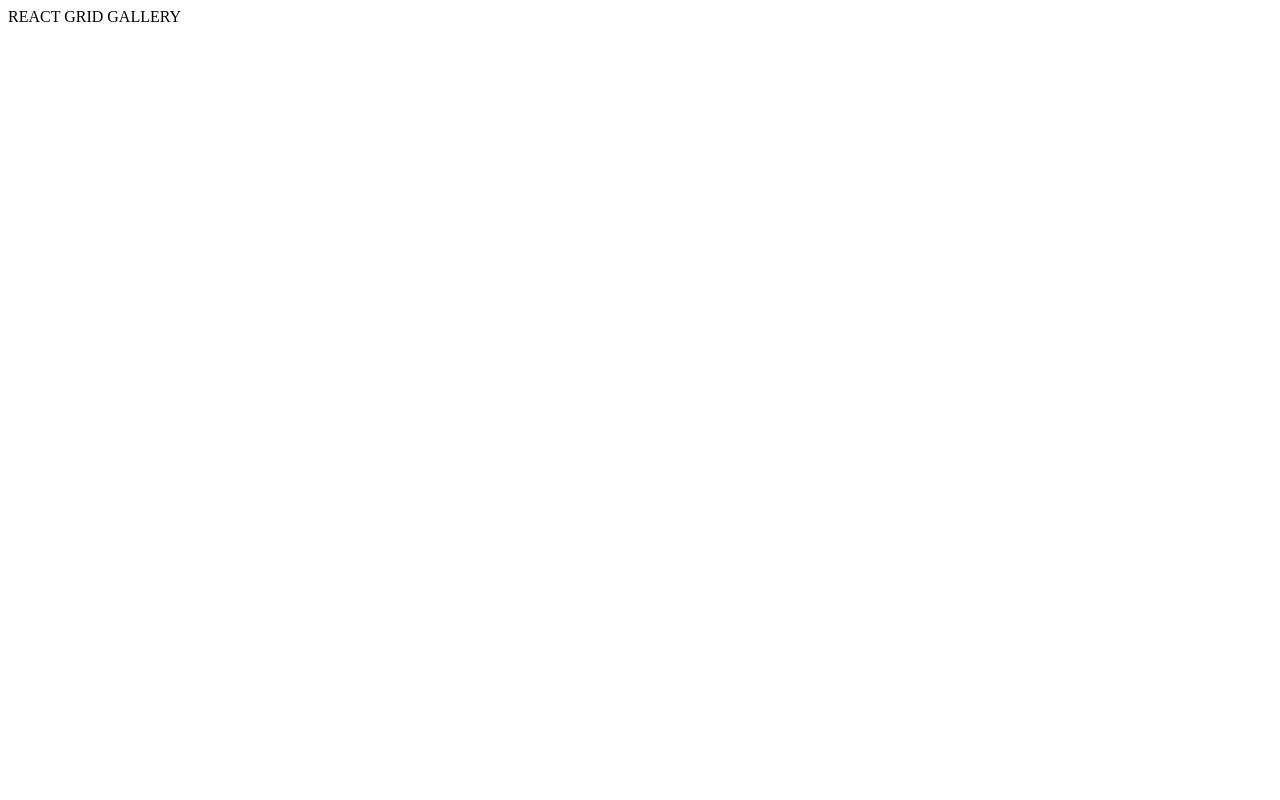
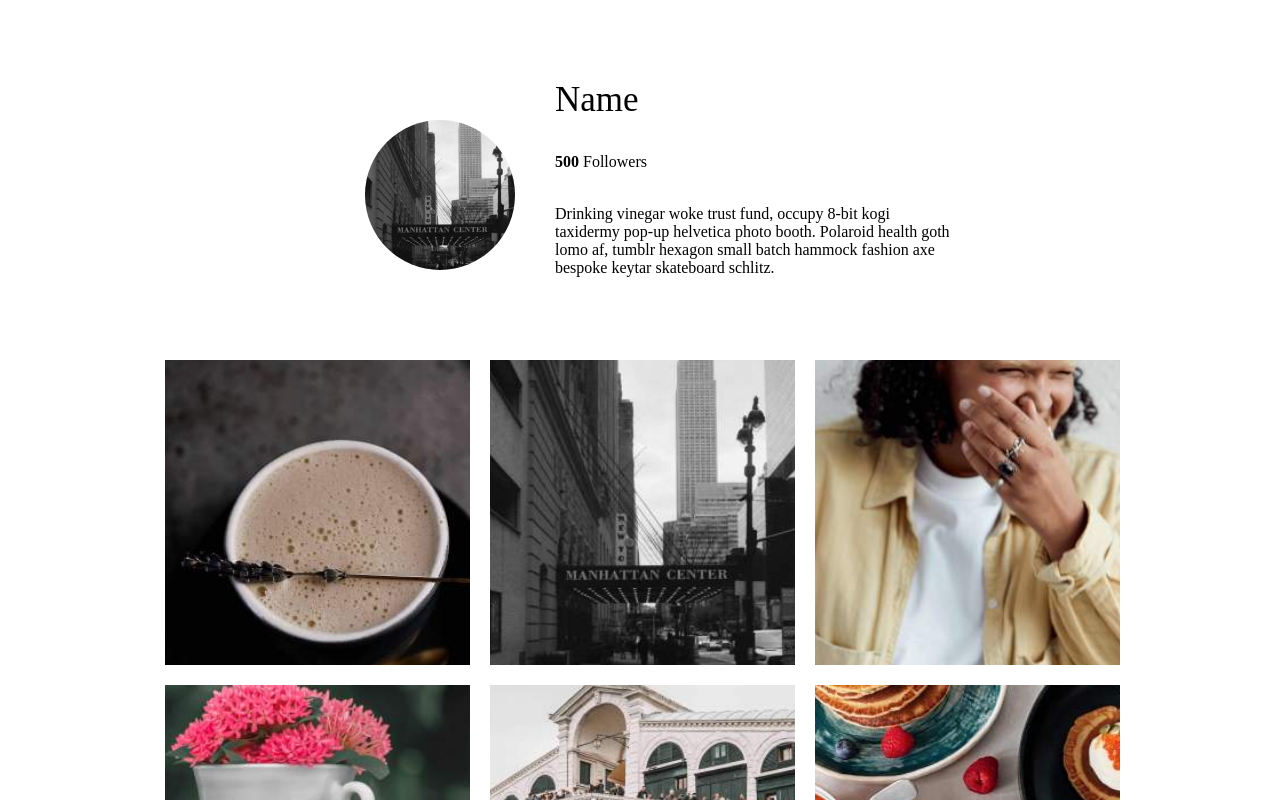
Before and after one commit to rvigil24/react-grid-gallery, a React (Create React App) app: page /gallery in a window 1280 px wide. Shown: the top 800 px of the page. Built offline with nearby package versions, Linux system fonts and the light colour scheme.

Commit message:
Galley and Modal updated with opacity on hover

```diff
--- a/src/App.jsx
+++ b/src/App.jsx
@@ -1,6 +1,12 @@
-import React from "react";
+import Routes from "./routes";
+import { BrowserRouter } from "react-router-dom";
 
 const App = () => {
-  return <div>REACT GRID GALLERY</div>;
+  return (
+    <BrowserRouter>
+      <Routes />
+    </BrowserRouter>
+  );
 };
+
 export default App;
--- a/src/components/Image.jsx
+++ b/src/components/Image.jsx
@@ -1,9 +1,16 @@
-import styled from "styled-components";
+import styled, { css } from "styled-components";
 
 const Image = styled.div`
   width: 305px;
   height: 305px;
   background: no-repeat center/150% url(/img/${({ index }) => index}.jpg);
+  ${({ inModal }) =>
+    !inModal &&
+    css`
+      :hover {
+        opacity: 0.7;
+      }
+    `}
 `;
 
 export default Image;
--- a/src/components/Modal.jsx
+++ b/src/components/Modal.jsx
@@ -43,7 +43,7 @@ const Modal = () => {
         }}
       >
         <h1>{image.title}</h1>
-        <Image index={image.id} />
+        <Image inModal index={image.id} />
         <button type="button" onClick={back}>
           Close
         </button>
--- a/src/pages/Gallery.jsx
+++ b/src/pages/Gallery.jsx
@@ -7,34 +7,38 @@ import { IMAGES } from "../data";
 
 //components
 import Image from "../components/Image";
+import { UserGrid } from "../components/UserGrid";
 
 const PhotoGrid = styled.div`
-  display:grid;
-  grid-template-columns: repeate(3, 305px);
+  width: 950px;
+  margin: auto;
+  display: grid;
+  grid-template-columns: repeat(3, 305px);
+  gap: 20px;
 `;
 
 const Gallery = () => {
   let location = useLocation();
 
   return (
+    <div>
+      <UserGrid />
       <PhotoGrid>
         {IMAGES.map((i) => (
           <Link
             key={i.id}
             to={{
               pathname: `/img/${i.id}`,
-            // This is the trick! This link sets
-            // the `background` in location state.
               state: { background: location },
             }}
           >
-          <LazyLoad>
+            <LazyLoad height={305}>
               <Image index={i.id} />
             </LazyLoad>
-
           </Link>
         ))}
       </PhotoGrid>
+    </div>
   );
 };
 
```
Lines whose indentation alone changed are shown as unchanged.
